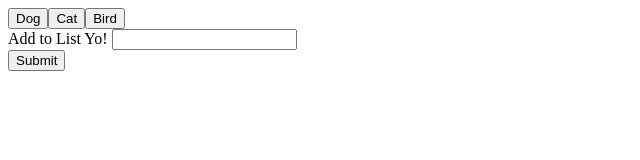
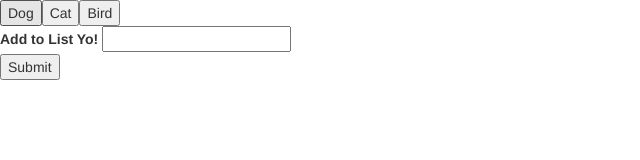
Before and after one commit to cwax06/GifTastic, a plain HTML site: page NewIndex.html in a window 1280 px wide. Shown: the whole page, without its empty margins (0-640 px from the left). Drawn offline with nearby package versions, Linux system fonts and the light colour scheme.

Commit message:
css sheet

```diff
--- a/NewIndex.html
+++ b/NewIndex.html
@@ -6,6 +6,7 @@
     <meta name="viewport" content="width=device-width, initial-scale=1.0">
     <meta http-equiv="X-UA-Compatible" content="ie=edge">
     <title>Git Giphy With It!</title>
+    <link rel="stylesheet" href="https://maxcdn.bootstrapcdn.com/bootstrap/3.3.6/css/bootstrap.min.css">
     <link rel="stylesheet" type="text/css" href="style.css">
     <script src="https://code.jquery.com/jquery-3.2.1.min.js" integrity="sha256-hwg4gsxgFZhOsEEamdOYGBf13FyQuiTwlAQgxVSNgt4="
         crossorigin="anonymous"></script>
```
